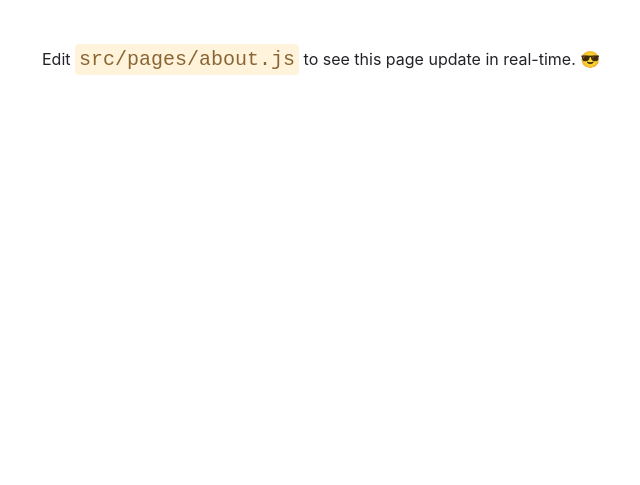
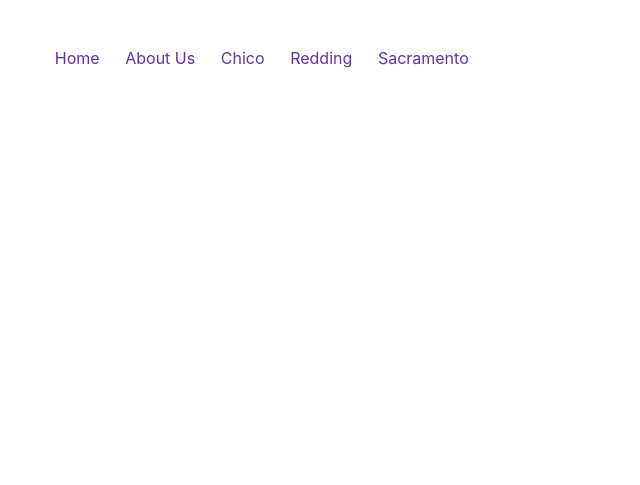
Before and after one commit to piqueen1/100-days-of-Gatsby, a Gatsby site: page /about in a window 1280 px wide. Shown: the part 315-800 px from the top of the page, without its empty margins (62-702 px from the left). Built offline with nearby package versions, Linux system fonts and the light colour scheme; Gatsby itself is replaced by a stand-in of ours.

Commit message:
Add navitems to about page

```diff
--- a/src/pages/about.js
+++ b/src/pages/about.js
@@ -1,4 +1,6 @@
 import * as React from "react"
+import Styled from "styled-components"
+import { Link } from "gatsby"
 
 // styles
 const pageStyles = {
@@ -14,16 +16,43 @@ const headingStyles = {
 const headingAccentStyles = {
   color: "#663399",
 }
-const paragraphStyles = {
-  marginBottom: 48,
-}
-const codeStyles = {
-  color: "#8A6534",
-  padding: 4,
-  backgroundColor: "#FFF4DB",
-  fontSize: "1.25rem",
-  borderRadius: 4,
-}
+
+const NavItem = Styled(Link)`
+  text-decoration: none;
+  color: #663399;
+  display: inline-block;
+  white-space: nowrap;
+  margin: 0 1vw;
+  transition: all 200ms ease-in;
+  position: relative;
+
+  :after {
+    position: absolute;
+    bottom: 0;
+    left: 0;
+    right: 0;
+    width: 0%;
+    content: ".";
+    color: transparent;
+    background: black;
+    height: 1px;
+    transition: all 0.4s ease-in;
+  }
+
+  :hover {
+    color: black;
+    text-transform: uppercase;
+    ::after {
+      width: 100%;
+    }
+  }
+
+  @media (max-width: 768px) {
+    padding: 20px 0;
+    font-size: 1.5rem;
+    z-index: 6;
+  }
+`
 
 // markup
 const AboutPage = () => {
@@ -38,13 +67,11 @@ const AboutPage = () => {
           🎉🎉🎉
         </span>
       </h1>
-      <p style={paragraphStyles}>
-        Edit <code style={codeStyles}>src/pages/about.js</code> to see this page
-        update in real-time.{" "}
-        <span role="img" aria-label="Sunglasses smiley emoji">
-          😎
-        </span>
-      </p>
+      <NavItem to="/">Home</NavItem>
+      <NavItem to="/about">About Us</NavItem>
+      <NavItem to="/chico">Chico</NavItem>
+      <NavItem to="/redding">Redding</NavItem>
+      <NavItem to="/sacramento">Sacramento</NavItem>
     </main>
   )
 }
```
